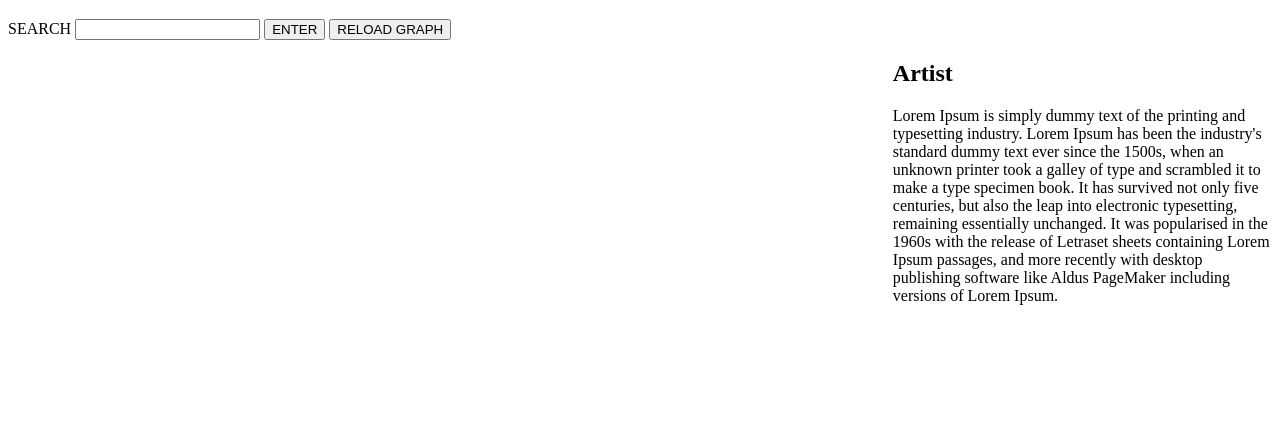
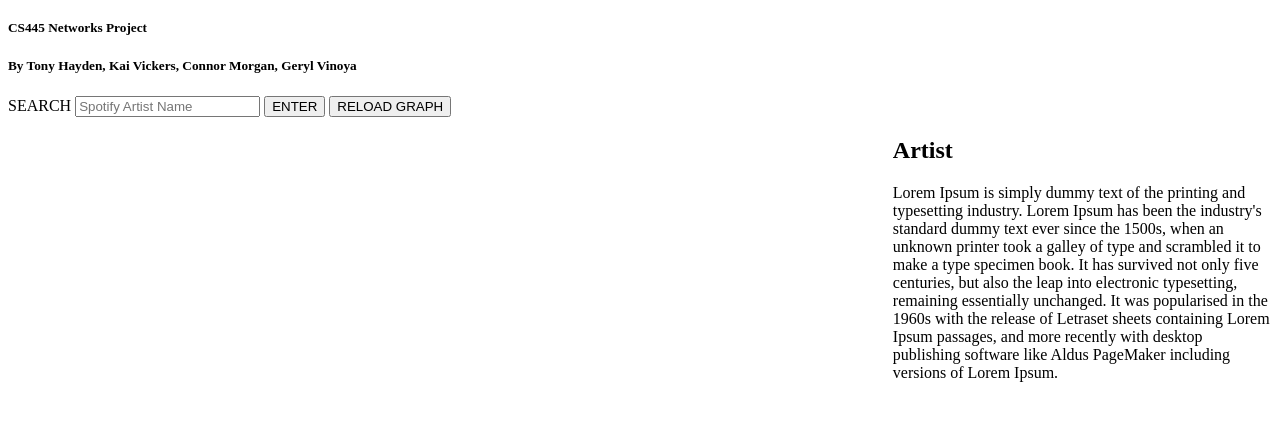
Before and after one commit to haydena23/haydena23.github.io, a website: page index.html in a window 1280 px wide. Shown: the part 61-482 px from the top of the page. Drawn offline with nearby package versions, Linux system fonts and the light colour scheme; no server answers; a script that the page names is missing.

Commit message:
Added names

```diff
--- a/index.html
+++ b/index.html
@@ -14,9 +14,11 @@
   </head>
   <body>
     <h1>Musical Nodes</h1>
+    <h5>CS445 Networks Project</h5>
+    <h5>By Tony Hayden, Kai Vickers, Connor Morgan, Geryl Vinoya</h5>
     <form>
       <label for="search">SEARCH</label>
-      <input type="text" id="searchField"/>
+      <input type="text" id="searchField" placeholder="Spotify Artist Name"/>
       <button type="button" id="searchButton">ENTER</button>
       <button type="button" id="reload">RELOAD GRAPH</button>
     </form>
```
